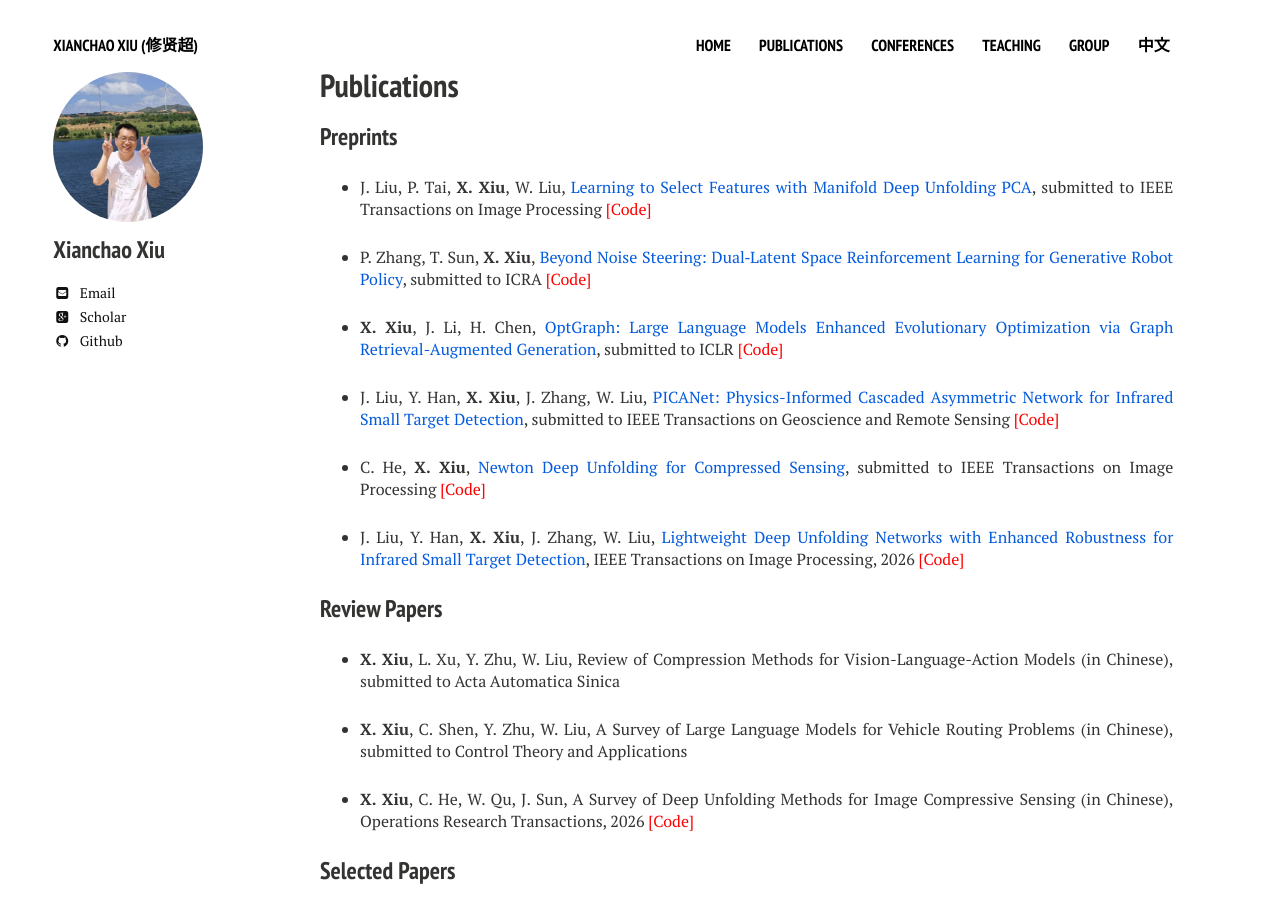
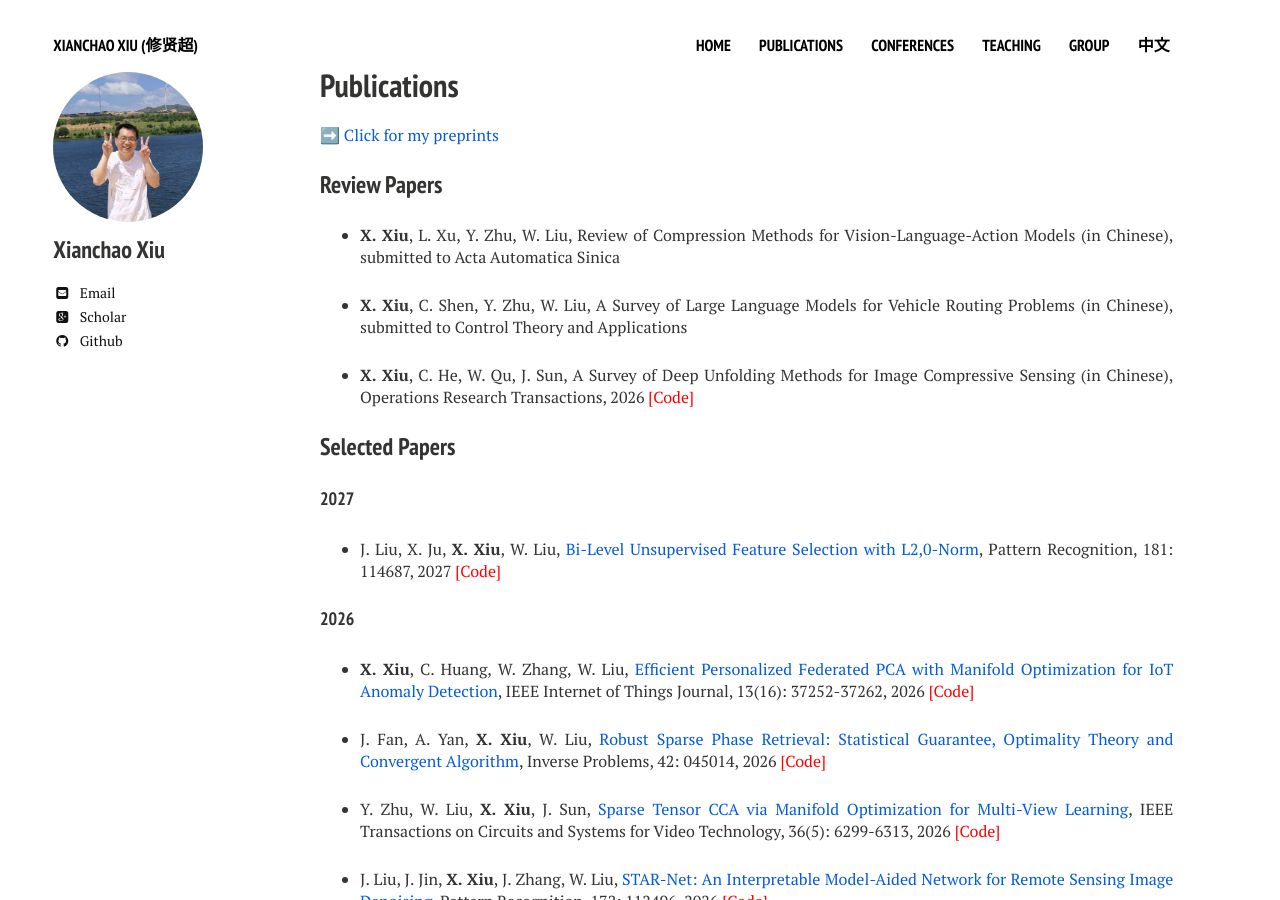
Before and after one commit to xianchaoxiu/xianchaoxiu.github.io, a Jekyll site: the page built from publications/index.md, in a window 1280 px wide and 900 px high. Built offline with Jekyll 4.4.1, drawn with Linux system fonts in a browser that asks for light colours; nearby versions of some CDN libraries.

Commit message:
Update index.md

```diff
--- a/publications/index.md
+++ b/publications/index.md
@@ -7,21 +7,7 @@ comments: false
 share: false
 ---
 
-
-### Preprints
-
-* J. Liu, P. Tai, <b>X. Xiu</b>, W. Liu, <a href="https://arxiv.org/abs/2610.19436" class="textlink" target="_blank">Learning to Select Features with Manifold Deep Unfolding PCA</a>, submitted to IEEE Transactions on Image Processing <a href="https://github.com/xianchaoxiu/MDUFS" class="textlink" target="_blank" style="color: red;">[Code]</a>
-
-* P. Zhang, T. Sun, <b>X. Xiu</b>, <a href="https://arxiv.org/abs/2609.11270" class="textlink" target="_blank">Beyond Noise Steering: Dual‑Latent Space Reinforcement Learning for Generative Robot Policy</a>, submitted to ICRA <a href="https://github.com/xianchaoxiu/DLSRL" class="textlink" target="_blank" style="color: red;">[Code]</a>
-
-* <b>X. Xiu</b>, J. Li, H. Chen, <a href="https://arxiv.org/abs/2607.27918" class="textlink" target="_blank">OptGraph: Large Language Models Enhanced Evolutionary Optimization via Graph Retrieval-Augmented Generation</a>, submitted to ICLR <a href="https://github.com/xianchaoxiu/OptGraph" class="textlink" target="_blank" style="color: red;">[Code]</a>
-
-* J. Liu, Y. Han, <b>X. Xiu</b>, J. Zhang, W. Liu, <a href="https://arxiv.org/abs/2609.07515" class="textlink" target="_blank">PICANet: Physics-Informed Cascaded Asymmetric Network for Infrared Small Target Detection</a>,  submitted to IEEE Transactions on Geoscience and Remote Sensing <a href="https://github.com/xianchaoxiu/PICANet" class="textlink" target="_blank" style="color: red;">[Code]</a>
-
-* C. He, <b>X. Xiu</b>, <a href="https://arxiv.org/abs/2609.14391" class="textlink" target="_blank">Newton Deep Unfolding for Compressed Sensing</a>, submitted to IEEE Transactions on Image Processing <a href="https://github.com/xianchaoxiu/DNU-Net" class="textlink" target="_blank" style="color: red;">[Code]</a>
-
-* J. Liu, Y. Han, <b>X. Xiu</b>, J. Zhang, W. Liu, <a href="https://arxiv.org/abs/2509.08205" class="textlink" target="_blank">Lightweight Deep Unfolding Networks with Enhanced Robustness for Infrared Small Target Detection</a>, IEEE Transactions on Image Processing, 2026 <a href="https://github.com/xianchaoxiu/L-RPCANet" class="textlink" target="_blank" style="color: red;">[Code]</a>
-
+➡️ <a href="https://arxiv.org/search/?query=xiu%2C+xianchao&searchtype=all&abstracts=show&order=-announced_date_first&size=50" class="textlink" target="_blank">Click for my preprints </a>
 
 ### Review Papers
 
```
